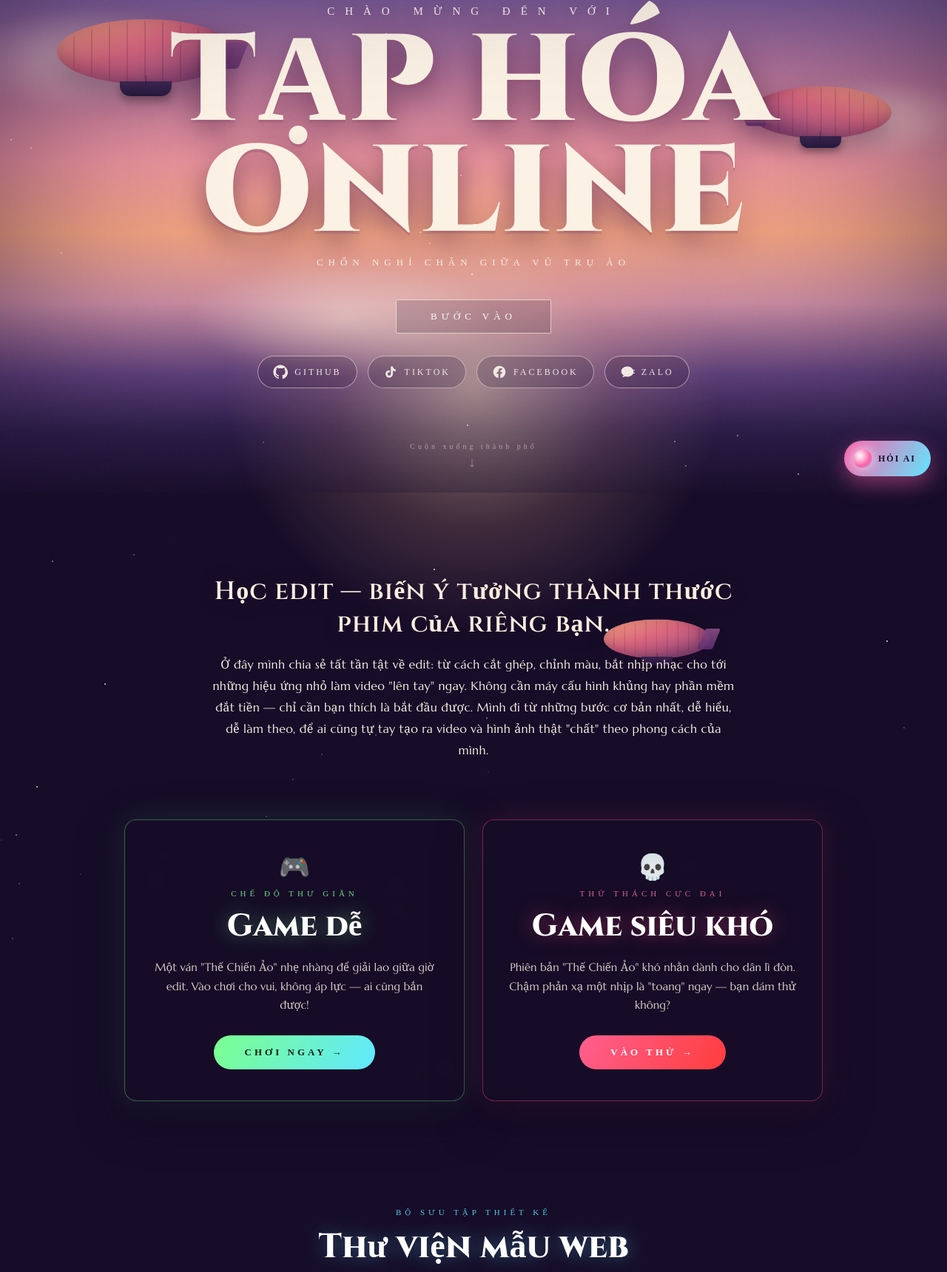
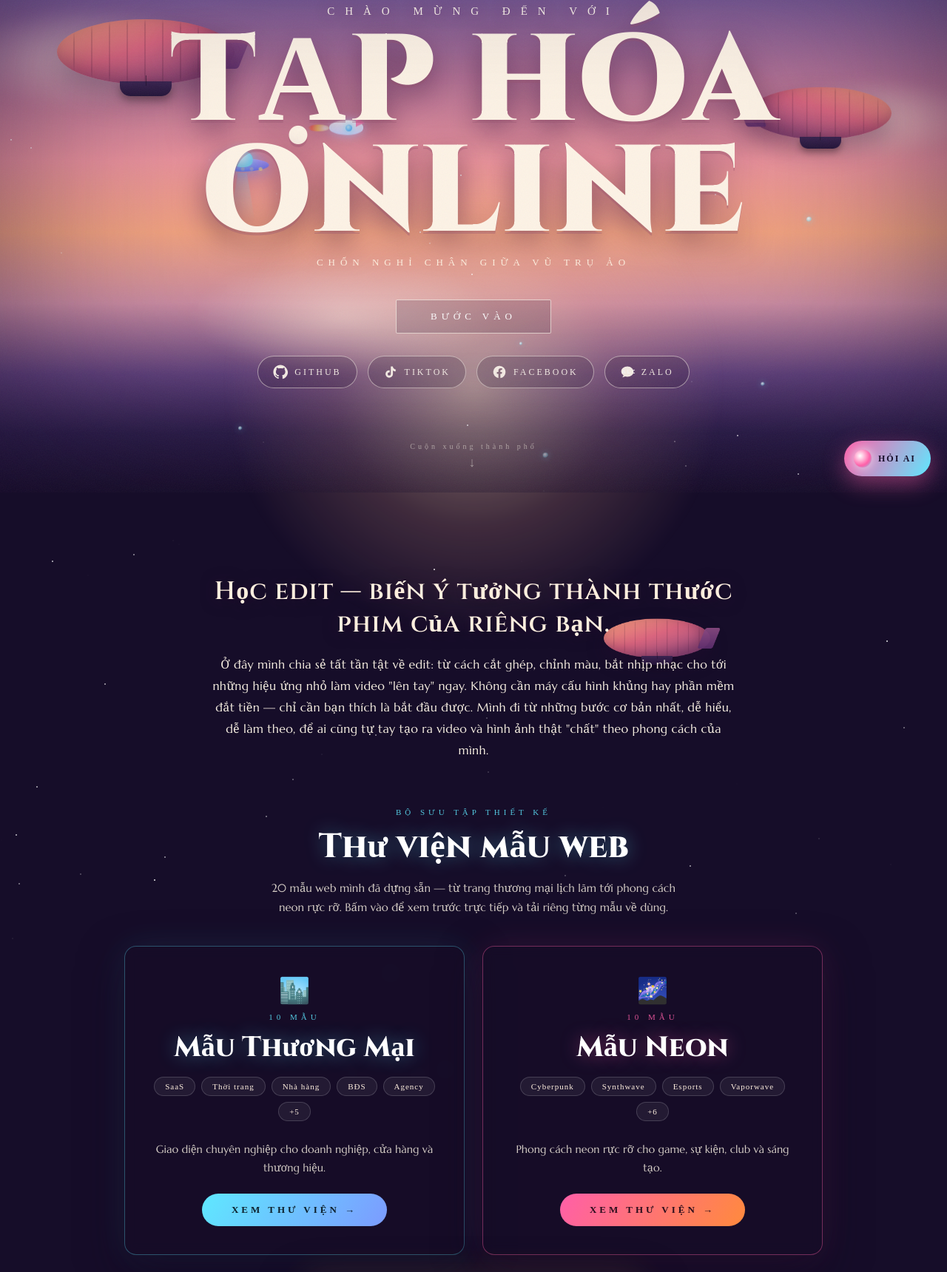
Before and after one commit to Huy17092006/profilr, a plain HTML site: page index.html/index.html in a window 1280 px wide. Shown: the part 134-1854 px from the top of the page at 74% size. Drawn offline with Linux system fonts and the light colour scheme; a web font is replaced by a local one.

Commit message:
Update index.html

```diff
--- a/index.html/index.html
+++ b/index.html/index.html
@@ -246,6 +246,46 @@
     width:4px; height:4px; transform:translateY(-50%); border-radius:50%;
     background:#fff; box-shadow:0 0 14px 4px rgba(180,220,255,.95);}
 
+  /* ====== TÀU VŨ TRỤ bay ngang ====== */
+  .ships{position:fixed; inset:0; z-index:0; pointer-events:none; overflow:hidden;}
+  .ship{position:absolute; will-change:transform;}
+  @keyframes shipBob{0%,100%{transform:translateY(0)}50%{transform:translateY(-9px)}}
+  @keyframes ufoBlink{0%,100%{opacity:.25}50%{opacity:1}}
+  @keyframes flame{0%{transform:scaleX(1);opacity:.9}100%{transform:scaleX(1.5);opacity:.5}}
+  /* UFO/đĩa bay */
+  .ufo{width:72px; height:36px; position:relative;}
+  .ufo .disc{position:absolute; bottom:8px; left:0; width:72px; height:18px; border-radius:50%;
+    background:linear-gradient(180deg,#b9a7ff,#5b6cff); box-shadow:0 0 20px rgba(124,140,255,.75);}
+  .ufo .dome{position:absolute; top:0; left:22px; width:28px; height:22px; border-radius:50% 50% 38% 38%;
+    background:radial-gradient(circle at 40% 30%, #e7faff, #7ce0ff 72%); box-shadow:0 0 16px rgba(124,232,255,.85);}
+  .ufo .lights{position:absolute; bottom:9px; left:9px; width:54px; display:flex; justify-content:space-between;}
+  .ufo .lights i{width:5px; height:5px; border-radius:50%; background:#ffe87c; box-shadow:0 0 8px #ffe87c; animation:ufoBlink 1s infinite;}
+  .ufo .lights i:nth-child(2){animation-delay:.2s} .ufo .lights i:nth-child(3){animation-delay:.4s}
+  .ufo .lights i:nth-child(4){animation-delay:.6s} .ufo .lights i:nth-child(5){animation-delay:.8s}
+  .ufo .beam{position:absolute; top:30px; left:19px; width:34px; height:66px; opacity:.55;
+    background:linear-gradient(rgba(124,232,255,.5),transparent);
+    clip-path:polygon(32% 0,68% 0,100% 100%,0 100%);}
+  /* phi thuyền/tên lửa */
+  .rocket{width:60px; height:22px; position:relative;}
+  .rocket .hull{position:absolute; left:12px; top:0; width:46px; height:20px;
+    border-radius:60% 50% 50% 60%/50%; background:linear-gradient(180deg,#ffffff,#cdd6ff);
+    box-shadow:0 0 14px rgba(180,200,255,.7);}
+  .rocket .win{position:absolute; left:34px; top:6px; width:9px; height:9px; border-radius:50%;
+    background:radial-gradient(circle at 40% 35%, #bff0ff, #2aa6ff); box-shadow:0 0 8px rgba(95,232,255,.9);}
+  .rocket .fin{position:absolute; left:48px; top:-3px; border-left:12px solid #ff7eb6; border-top:6px solid transparent; border-bottom:6px solid transparent; opacity:.9;}
+  .rocket .flame{position:absolute; left:-10px; top:6px; width:22px; height:9px; border-radius:50%;
+    transform-origin:right center; background:radial-gradient(circle at 80% 50%, #fff,#ffd14e 45%,#ff5f3d 78%,transparent);
+    animation:flame .18s infinite alternate;}
+
+  /* ====== hạt sáng bay lơ lửng ====== */
+  .floaties{position:fixed; inset:0; z-index:0; pointer-events:none; overflow:hidden;}
+  .floatie{position:absolute; bottom:-12px; width:6px; height:6px; border-radius:50%;
+    background:radial-gradient(circle at 40% 35%, #fff, rgba(124,232,255,.6) 60%, transparent 75%);
+    box-shadow:0 0 10px rgba(124,232,255,.6); opacity:0; will-change:transform,opacity;}
+  @keyframes floatUp{0%{opacity:0; transform:translateY(0) translateX(0)}
+    10%{opacity:.9}90%{opacity:.9}100%{opacity:0; transform:translateY(-78vh) translateX(var(--dx,20px))}}
+
+
   /* ====== scroll ripples (gợn sóng) ====== */
   .ripple-field{position:fixed; inset:0; z-index:45; pointer-events:none; overflow:hidden;}
   .ripple{position:absolute; border-radius:50%; border:3px solid currentColor;
@@ -336,31 +376,7 @@
     .cv-close{display:none !important;}
     @page{ margin:14mm; }
   }
-  /* ====== GAME CTA ====== */
-  .gamecta{position:relative; z-index:2; padding:4vh 24px 16vh; display:flex; justify-content:center;}
-  .game-grid{display:flex; gap:24px; flex-wrap:wrap; justify-content:center; max-width:1000px; width:100%;}
-  .game-card{flex:1 1 360px; max-width:460px; text-align:center; padding:42px 34px;
-    border-radius:16px; background:rgba(22,12,38,.5);
-    border:1px solid rgba(124,255,143,.35); backdrop-filter:blur(8px);
-    box-shadow:0 22px 60px rgba(15,5,30,.5), 0 0 46px rgba(124,255,143,.12);}
-  .game-card.hard{border-color:rgba(255,79,120,.4);
-    box-shadow:0 22px 60px rgba(15,5,30,.5), 0 0 46px rgba(255,79,120,.14);}
-  .game-card.hard .kicker{color:#ff6f9c;}
-  .game-card.hard h3{text-shadow:0 0 26px rgba(255,79,120,.5);}
-  .game-btn.red{background:linear-gradient(120deg,#ff5f8f,#ff3d3d); color:#fff;}
-  .game-btn.red:hover{box-shadow:0 0 32px rgba(255,79,120,.6);}
-  .game-card .kicker{font-family:'Marcellus SC'; letter-spacing:5px; font-size:11px;
-    text-transform:uppercase; color:#7cff8f; opacity:.85;}
-  .game-card .ico{font-size:34px; margin-bottom:8px;}
-  .game-card h3{font-family:'Cinzel'; font-weight:800; font-size:clamp(28px,5vw,42px);
-    color:#fff; margin:10px 0 14px; text-shadow:0 0 26px rgba(124,255,143,.45);}
-  .game-card p{font-size:15px; line-height:1.7; opacity:.86; margin-bottom:28px;}
-  .game-btn{display:inline-block; font-family:'Marcellus SC'; letter-spacing:4px;
-    font-size:13px; text-transform:uppercase; text-decoration:none; color:#0c1f12;
-    background:linear-gradient(120deg,#7cff8f,#5fe8ff); padding:15px 42px; border-radius:40px;
-    font-weight:700; transition:.35s;}
-  .game-btn:hover{box-shadow:0 0 32px rgba(124,255,143,.6); transform:translateY(-3px); letter-spacing:6px;}
-
+  /* ====== TEMPLATE LIBRARY ====== */
   /* ====== TEMPLATE LIBRARY (thư viện mẫu web) ====== */
   .tplcta{position:relative; z-index:2; padding:2vh 24px 16vh; display:flex; justify-content:center;}
   .tpl-inner{max-width:1000px; width:100%;}
@@ -412,6 +428,8 @@
   <div class="sun" id="sun"></div>
   <div class="stars" id="stars"></div>
   <div class="meteors" id="meteors"></div>
+  <div class="ships" id="ships"></div>
+  <div class="floaties" id="floaties"></div>
   <div class="ripple-field" id="rippleField"></div>
 
   <!-- clouds -->
@@ -472,28 +490,6 @@
        cấu hình khủng hay phần mềm đắt tiền — chỉ cần bạn thích là bắt đầu được. Mình đi
        từ những bước cơ bản nhất, dễ hiểu, dễ làm theo, để ai cũng tự tay tạo ra video và
        hình ảnh thật "chất" theo phong cách của mình.</p>
-  </section>
-
-  <!-- GAME CTA -->
-  <section class="gamecta" id="game">
-    <div class="game-grid">
-      <div class="game-card easy reveal">
-        <div class="ico">🎮</div>
-        <div class="kicker">Chế độ thư giãn</div>
-        <h3>Game dễ</h3>
-        <p>Một ván "Thế Chiến Ảo" nhẹ nhàng để giải lao giữa giờ edit. Vào chơi cho vui,
-           không áp lực — ai cũng bắn được!</p>
-        <a class="game-btn" href="game222.html" target="_blank" rel="noopener">Chơi ngay →</a>
-      </div>
-      <div class="game-card hard reveal">
-        <div class="ico">💀</div>
-        <div class="kicker">Thử thách cực đại</div>
-        <h3>Game siêu khó</h3>
-        <p>Phiên bản "Thế Chiến Ảo" khó nhằn dành cho dân lì đòn. Chậm phản xạ một nhịp
-           là "toang" ngay — bạn dám thử không?</p>
-        <a class="game-btn red" href="gamePLAY.html" target="_blank" rel="noopener">Vào thử →</a>
-      </div>
-    </div>
   </section>
 
   <!-- TEMPLATE LIBRARY (thư viện mẫu web) -->
@@ -572,9 +568,51 @@
   function meteorLoop(){
     shootStar();
     if(Math.random()<0.3) setTimeout(shootStar, 200 + Math.random()*300); // đôi khi 2 vệt
-    setTimeout(meteorLoop, 1600 + Math.random()*2800);
+    setTimeout(meteorLoop, 1300 + Math.random()*2400);
   }
   setTimeout(meteorLoop, 800);
+
+  /* tàu vũ trụ bay ngang qua bầu trời */
+  const ships=document.getElementById('ships');
+  function launchShip(){
+    const ship=document.createElement('div'); ship.className='ship';
+    const isUfo=Math.random()<0.55, rightward=Math.random()<0.5;
+    ship.style.top=(7+Math.random()*44)+'vh';
+    if(isUfo){
+      ship.innerHTML='<div class="ufo"><div class="beam"></div><div class="disc"></div><div class="dome"></div><div class="lights"><i></i><i></i><i></i><i></i><i></i></div></div>';
+    } else {
+      ship.innerHTML='<div class="rocket"><div class="flame"></div><div class="hull"></div><div class="win"></div><div class="fin"></div></div>';
+    }
+    ships.appendChild(ship);
+    const w=window.innerWidth, from=rightward?-130:w+130, to=rightward?w+130:-130;
+    const flip=(!isUfo && !rightward)?' scaleX(-1)':'';
+    ship.firstChild.style.animation='shipBob '+(2.4+Math.random()*1.6)+'s ease-in-out infinite';
+    const anim=ship.animate(
+      [{transform:`translateX(${from}px)`+flip},{transform:`translateX(${to}px)`+flip}],
+      {duration:9000+Math.random()*8000, easing:'linear'});
+    anim.onfinish=()=>ship.remove();
+  }
+  function shipLoop(){ launchShip(); setTimeout(shipLoop, 4500 + Math.random()*7000); }
+  setTimeout(shipLoop, 1500);
+  setTimeout(launchShip, 600);
+
+  /* hạt sáng bay lơ lửng lên */
+  const floaties=document.getElementById('floaties');
+  function spawnFloatie(){
+    const f=document.createElement('div'); f.className='floatie';
+    const size=3+Math.random()*5;
+    f.style.left=(Math.random()*100)+'vw'; f.style.width=f.style.height=size+'px';
+    floaties.appendChild(f);
+    const dx=(Math.random()*70-35);
+    const anim=f.animate([
+      {opacity:0, transform:'translate(0,0)'},
+      {opacity:.9, offset:.12},{opacity:.9, offset:.88},
+      {opacity:0, transform:`translate(${dx}px,-80vh)`}
+    ],{duration:7000+Math.random()*6000, easing:'linear'});
+    anim.onfinish=()=>f.remove();
+  }
+  function floatieLoop(){ spawnFloatie(); setTimeout(floatieLoop, 550 + Math.random()*850); }
+  setTimeout(floatieLoop, 500);
 
   /* parallax: move clouds, blimps, sun at different rates on scroll */
   const layers=[...document.querySelectorAll('[data-speed]')];
```
